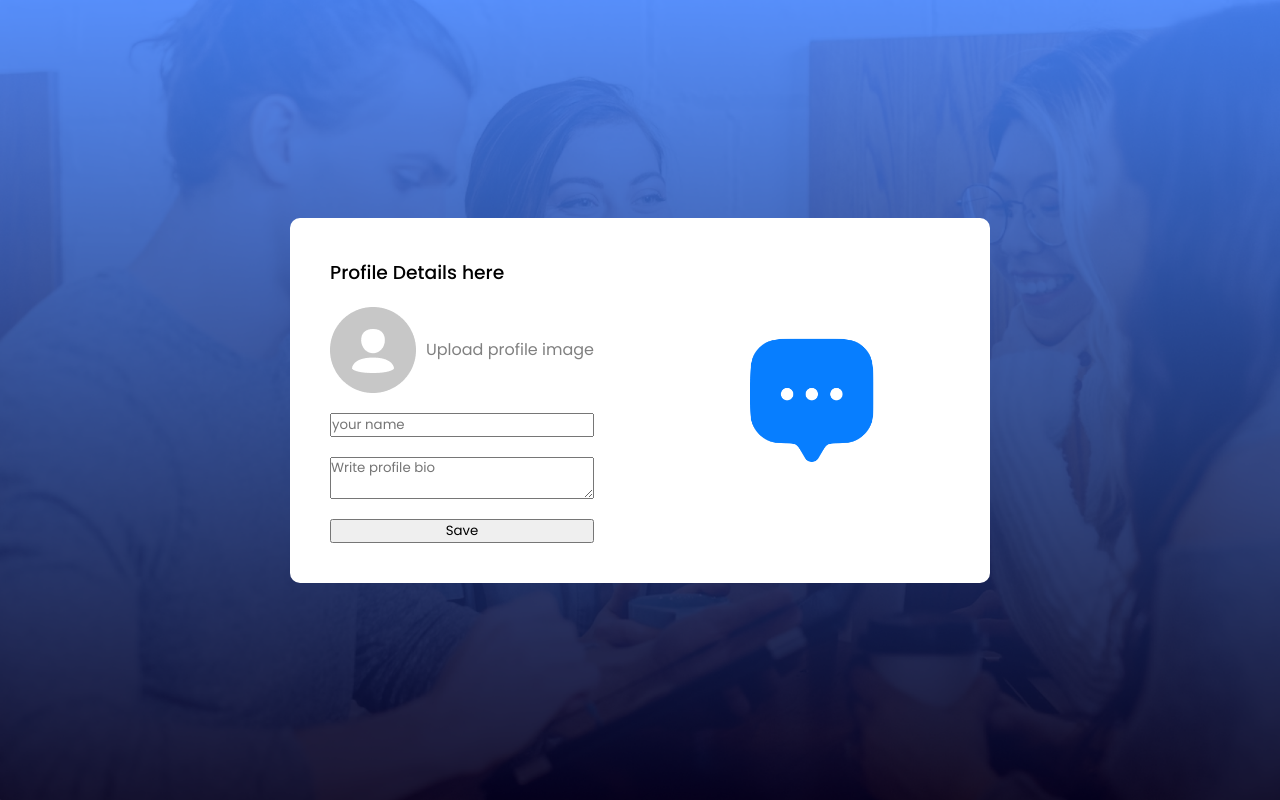
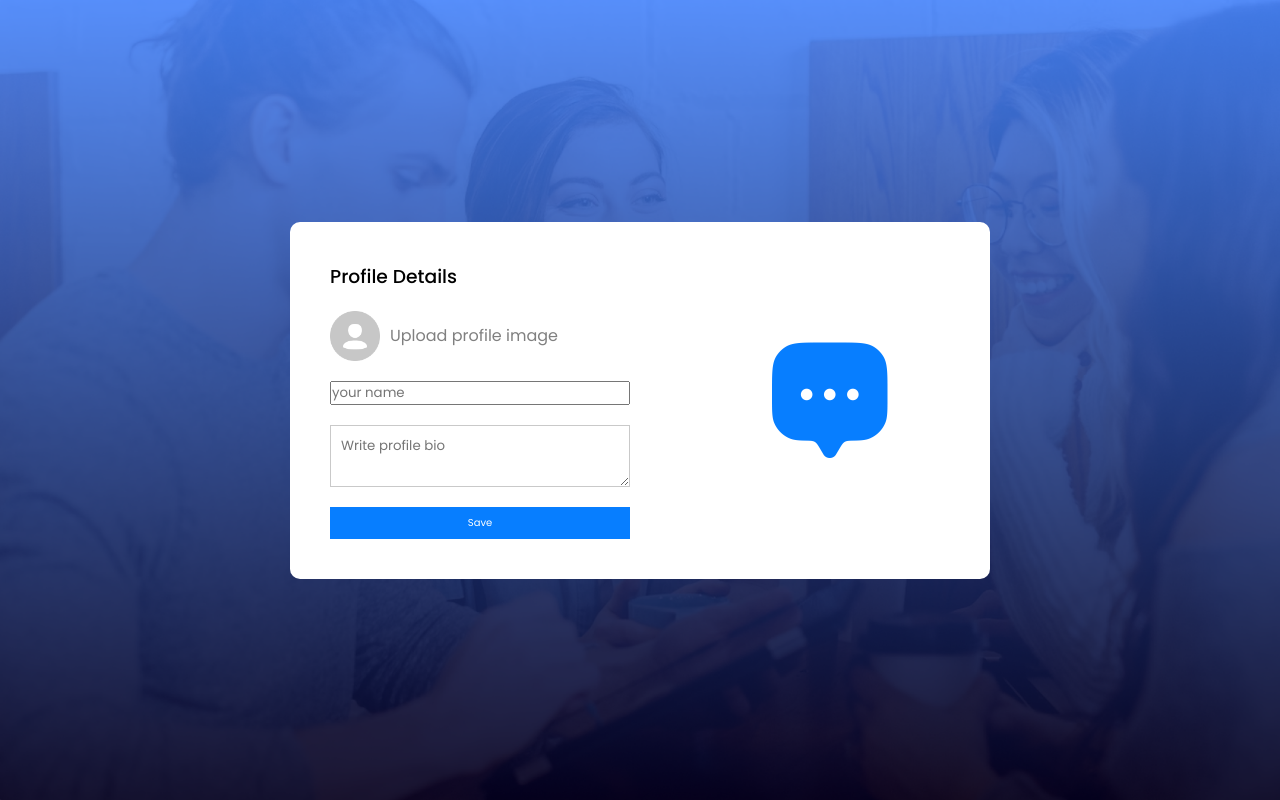
Before and after one commit to DannySteffe/CHAT-APPLICATION, a React (Vite) app: page /Profile in a window 1280 px wide. Built offline with nearby package versions, Linux system fonts and the light colour scheme.

Commit message:
Add login feature

```diff
--- a/src/components/LeftSideBar/LeftSideBar.css
+++ b/src/components/LeftSideBar/LeftSideBar.css
@@ -102,3 +102,7 @@
 .menu:hover .sub-menu{
     display: block;
 }
+.search-icon {
+    height: 50px;
+    width: 50px;
+}
--- a/src/pages/ProfileUpdate/ProfileUpdate.css
+++ b/src/pages/ProfileUpdate/ProfileUpdate.css
@@ -15,9 +15,9 @@
     border-radius: 10px;
 }
 .profile-pic{
-    max-width: 160px;
+    max-width: 150px;
     aspect-ratio: 1/1;
-    margin: 20px auto;
+    margin: 30px auto;
     border-radius: 50%;
 }
 .profile form{
@@ -36,3 +36,22 @@
     color: grey;
     cursor: pointer;
 }
+.profile label img{
+    width: 50px;
+    aspect-ratio: 1/1;
+    border-radius: 50;
+}
+.profile imput,textarea{
+    padding: 10px;
+    min-width: 300px;
+    border: 1px solid #c9c9c9;
+    outline-color: #077eff;
+}
+.profile form button{
+    border: none;
+    color: white;
+    background-color: #077eff;
+    padding: 8px;
+    font-size: 10px;
+    cursor: pointer;
+}
--- a/src/pages/ProfileUpdate/ProfileUpdate.jsx
+++ b/src/pages/ProfileUpdate/ProfileUpdate.jsx
@@ -1,29 +1,32 @@
-import React from 'react';
+import React, { useState } from 'react';
 import './ProfileUpdate.css';
 import assets from '../../assets/assets';
 
 const ProfileUpdate = () => {
+
+const [image,setImage] = useState(false)
+
+
   return (
     <div>
 <div className="profile">
   <div className="profile-container">
     <form>
-      <h3>Profile Details here</h3>
+      <h3>Profile Details</h3>
       <label htmlFor='avatar'>
-        <input type='file' id='avatar' accept='.png, .jpg, .jpeg' hidden />
-        <img src={assets.avatar_icon} alt=''/>
+        <input onChange={(e)=>setImage(e.target.files[0])} type='file' id='avatar' accept='.png, .jpg, .jpeg' hidden />
+        <img src={image? URL.createObjectURL(image) : assets.avatar_icon} alt=''/>
         Upload profile image
       </label>
       <input type='text' placeholder='your name' required  />
       <textarea placeholder='Write profile bio' required></textarea>
       <button type='submit'>Save</button>
       </form>
-      <img className='profile-pic' src={assets.logo_icon} required-hidden/>
+      <img className='profile-pic' src={image?URL.createObjectURL(image) : assets.logo_icon} required-hidden/>
   </div>
   </div>
      </div>
 
   );
 };
-
 export default ProfileUpdate;
```
